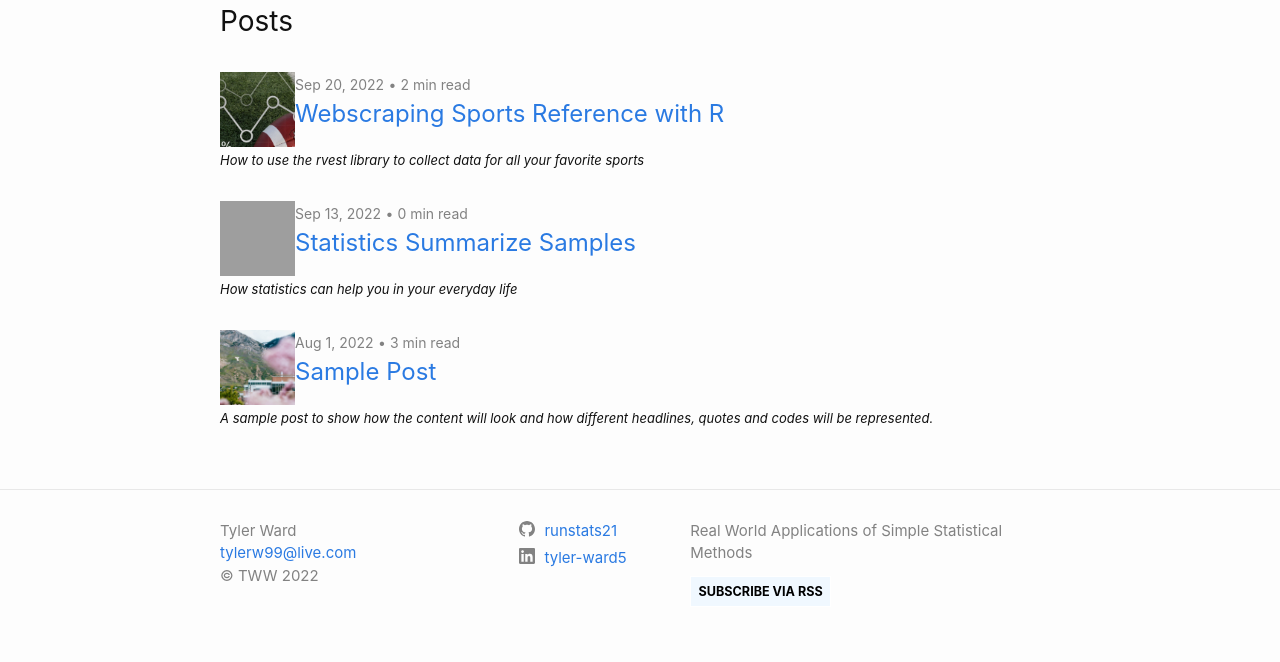
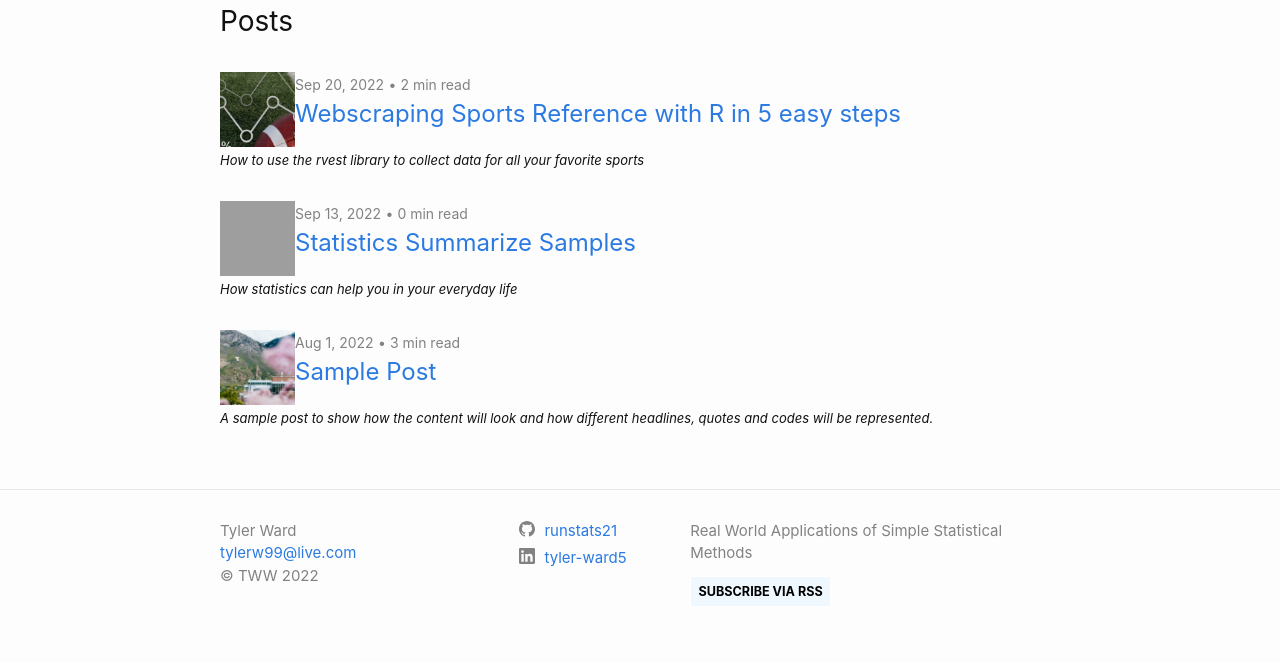
Before and after one commit to runstats21/stat-386-projects, a Jekyll site: the page built from index.markdown, in a window 1280 px wide. Shown: the part 442-1104 px from the top of the page. Built offline with Jekyll 4.4.1, drawn with Linux system fonts in a browser that asks for light colours; grey boxes are pictures that could not be loaded.

Commit message:
Update 2022-09-20-RWebscrapeTutorial.md

```diff
--- a/_posts/2022-09-20-RWebscrapeTutorial.md
+++ b/_posts/2022-09-20-RWebscrapeTutorial.md
@@ -1,6 +1,6 @@
 ---
 layout: post
-title:  "Webscraping Sports Reference with R"
+title:  "Webscraping Sports Reference with R in 5 easy steps"
 date:   2022-09-20
 author: Tyler Ward
 description: How to use the rvest library to collect data for all your favorite sports
```
